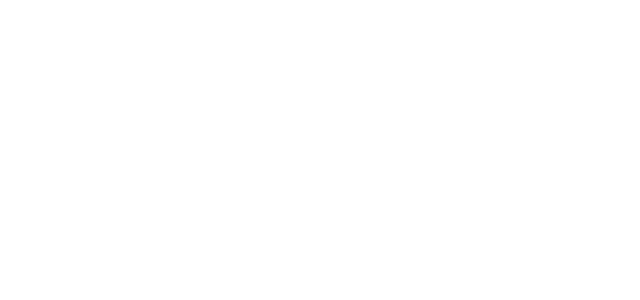
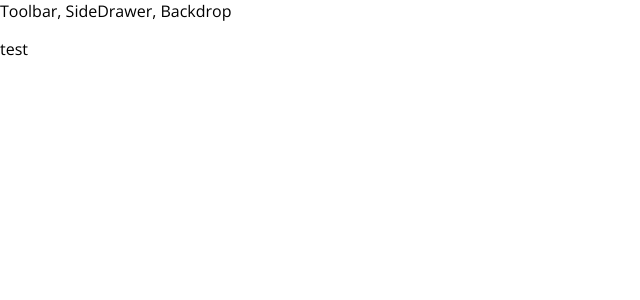
Before and after one commit to yousefalsatouf/burger-app-react, a React app: page / in a window 1280 px wide. Shown: the top 300 px of the page, without its empty margins (0-640 px from the left). Built offline with nearby package versions, Linux system fonts and the light colour scheme.

Commit message:
started implementation the burger app

```diff
--- a/src/App.js
+++ b/src/App.js
@@ -1,10 +1,15 @@
 import React, { Component } from 'react';
+import Layout from "./components/Layout/Layout";
 
 class App extends Component
 {
     render() {
         return (
-                <div></div>
+            <div>
+                <Layout>
+                    <p>test</p>
+                </Layout>
+            </div>
         );
     }
 }
--- /dev/null
+++ b/src/components/Layout/Layout.js
@@ -0,0 +1,14 @@
+import React from 'react';
+import Aux from "../../hoc/Auxiliary";
+
+const Layout = ( props ) => (
+    <Aux>
+        <div>Toolbar, SideDrawer, Backdrop</div>
+        <main>
+            { props.children }
+        </main>
+    </Aux>
+);
+
+
+export default Layout;
--- /dev/null
+++ b/src/hoc/Auxiliary.js
@@ -0,0 +1,3 @@
+const Aux = (props) => props.children;
+
+export default Aux;
--- a/src/index.css
+++ b/src/index.css
@@ -1,5 +1,5 @@
 body {
   margin: 0;
   padding: 0;
-  font-family: sans-serif;
+  font-family: "Open Sans", sans-serif;
 }
```
